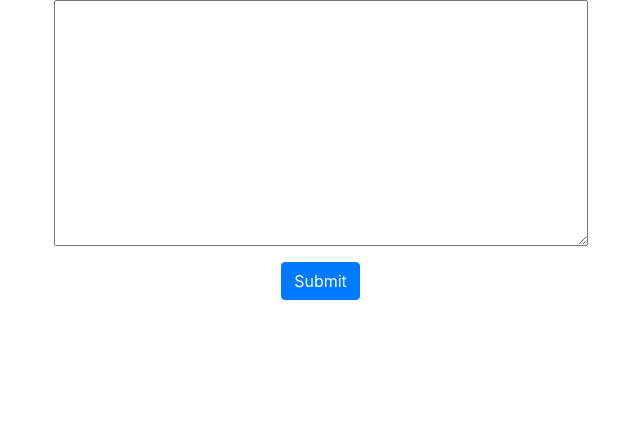
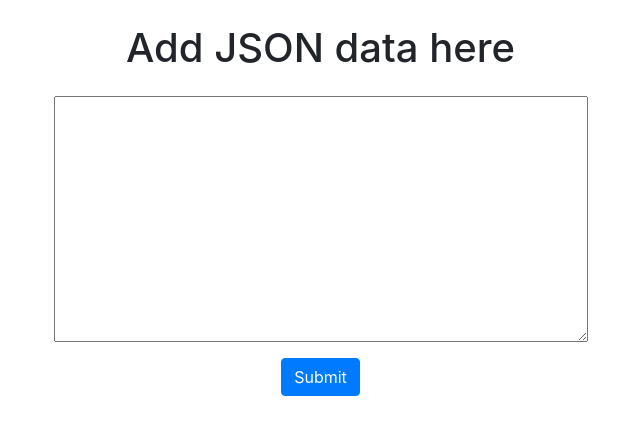
Before and after one commit to hema3101/json-form-, a plain HTML site: page index.html in a window 1280 px wide. Shown: the whole page, without its empty margins (7-647 px from the left). Drawn offline with nearby package versions, Linux system fonts and the light colour scheme.

Commit message:
Add files via upload

```diff
--- a/index.html
+++ b/index.html
@@ -31,6 +31,7 @@
         class="col-md-6 col-12 d-flex flex-column align-items-center justify-content-center"
         id="jsonform"
       >
+        <h1 class="my-4">Add JSON data here</h1>
         <textarea name="json" id="json" rows="10" cols="50"></textarea>
         <button class="btn btn-primary mt-3" type="submit" id="btn">
           Submit
```
